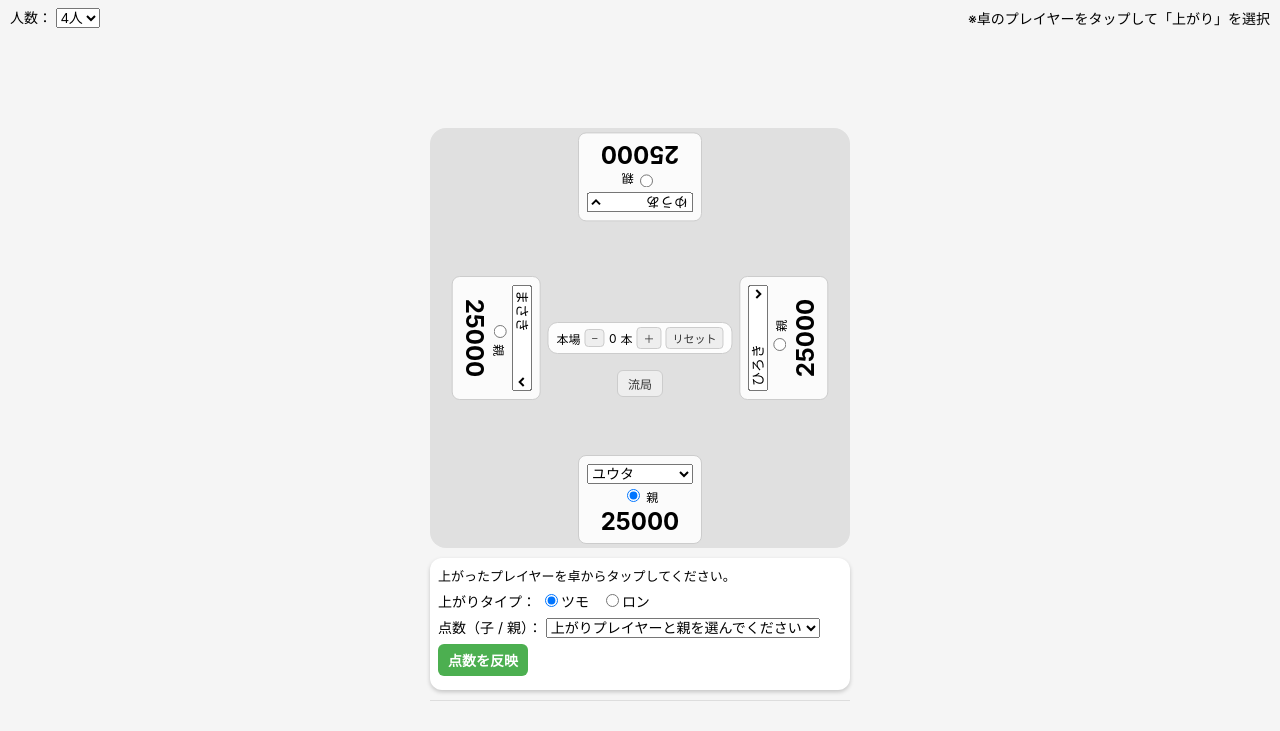
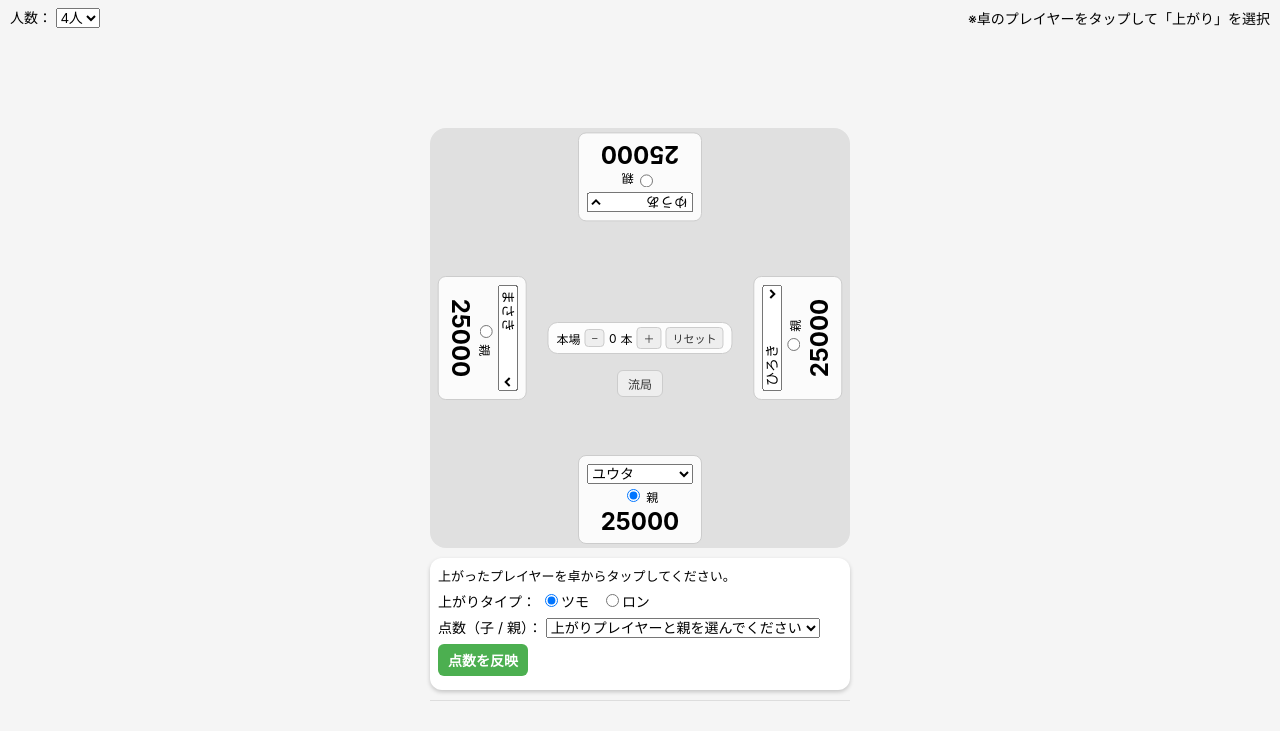
Before and after one commit to hirokiya0227/mahjong-aplication, a plain HTML site: page index.html in a window 1280 px wide. Shown: the part 39-770 px from the top of the page. Drawn offline with Linux system fonts and the light colour scheme.

Commit message:
Update index.html

```diff
--- a/index.html
+++ b/index.html
@@ -78,12 +78,12 @@
       transform: translateX(-50%) rotate(0deg);
     }
     .seat-left {
-      left: 4px;
+      left: -10px;
       top: 50%;
       transform: translateY(-50%) rotate(90deg);
     }
     .seat-right {
-      right: 4px;
+      right: -10px;
       top: 50%;
       transform: translateY(-50%) rotate(-90deg);
     }
```
